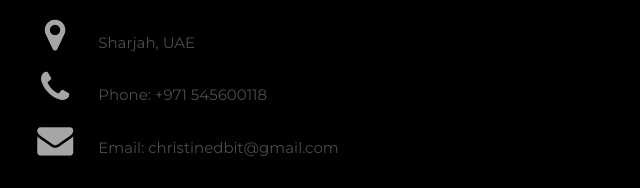
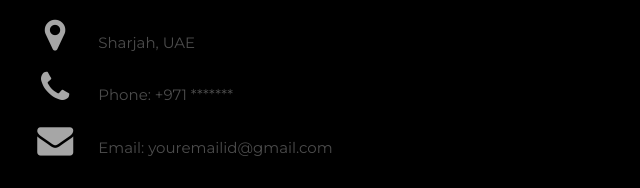
Before and after one commit to Christine-97/Hi-It-s-Me., a plain HTML site: page My_digital_resume.html in a window 1280 px wide. Shown: the part 2541-2729 px from the top of the page, 178-818 px from the left. Drawn offline with nearby package versions, Linux system fonts and the light colour scheme.

Commit message:
Update My_digital_resume.html

```diff
--- a/My_digital_resume.html
+++ b/My_digital_resume.html
@@ -351,8 +351,8 @@ background-attachment: scroll;
 
     <div class="w3-section">
       <p><i class="fa fa-map-marker fa-fw w3-text-white w3-xxlarge w3-margin-right"></i> Sharjah, UAE</p>
-      <p><i class="fa fa-phone fa-fw w3-text-white w3-xxlarge w3-margin-right"></i> Phone: +971 545600118</p>
-      <p><i class="fa fa-envelope fa-fw w3-text-white w3-xxlarge w3-margin-right"> </i> Email: christinedbit@gmail.com</p>
+      <p><i class="fa fa-phone fa-fw w3-text-white w3-xxlarge w3-margin-right"></i> Phone: +971 *******</p>
+      <p><i class="fa fa-envelope fa-fw w3-text-white w3-xxlarge w3-margin-right"> </i> Email: youremailid@gmail.com</p>
     </div>
 
 	<a href="Christine Polly Paul.pdf" download="Christine Polly Paul">
```
